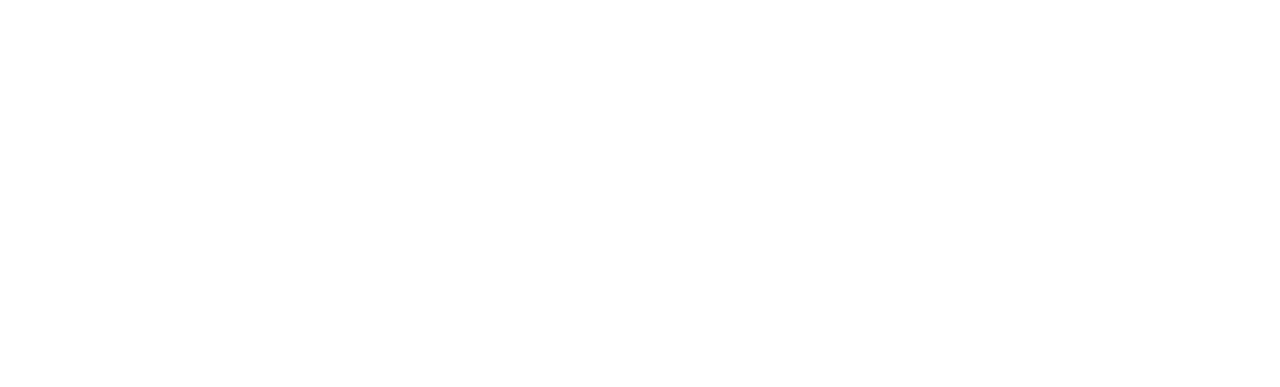
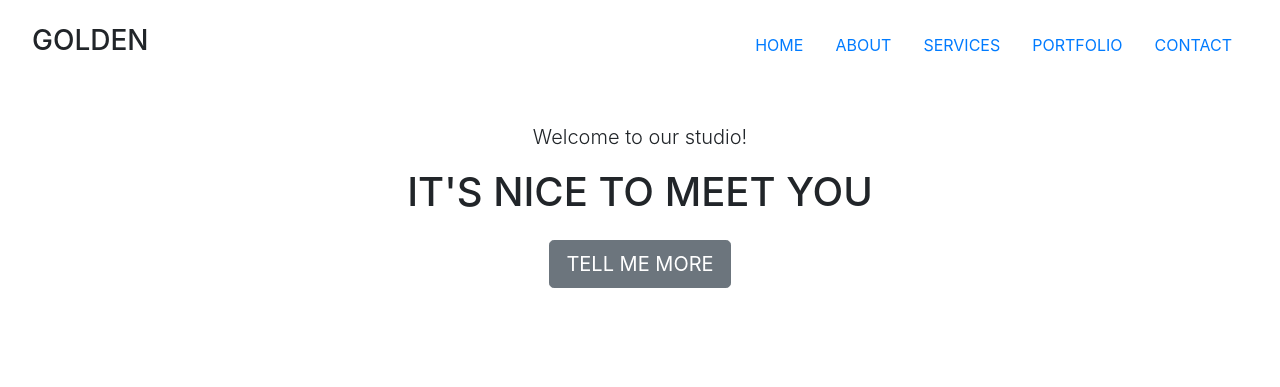
Before and after one commit to anna130993/projekt-4.6, a website: page index.html in a window 1280 px wide. Drawn offline with nearby package versions, Linux system fonts and the light colour scheme.

Commit message:
Add nav&header structure

```diff
--- a/index.html
+++ b/index.html
@@ -10,6 +10,29 @@
     <link rel="stylesheet" href="css/style.css">
 </head>
 <body>
+    <div class="cover-container d-flex w-100 h-100 p-3 mx-auto flex-column text-center">
+        <header class="masthead mb-auto">
+          <div class="inner">
+              <div class="nav navbar">
+                <h3 class="masthead-brand">GOLDEN</h3>
+                <nav class="nav nav-masthead justify-content-end">
+                  <a class="nav-link" href="#">HOME</a>
+                  <a class="nav-link" href="#">ABOUT</a>
+                  <a class="nav-link" href="#">SERVICES</a>
+                  <a class="nav-link" href="#">PORTFOLIO</a>
+                  <a class="nav-link" href="#">CONTACT</a>
+                </nav>
+              </div>
+            </div>
+        </header>
 
+        <main role="main" class="inner cover text-center py-5">
+          <p class="lead">Welcome to our studio!</p>
+          <h1 class="cover-heading">IT'S NICE TO MEET YOU</h1>
+          <p class="lead py-3">
+            <a href="#" class="btn btn-lg btn-secondary">TELL ME MORE</a>
+          </p>
+        </main>
+    </div>
 </body>
 </html>
```
